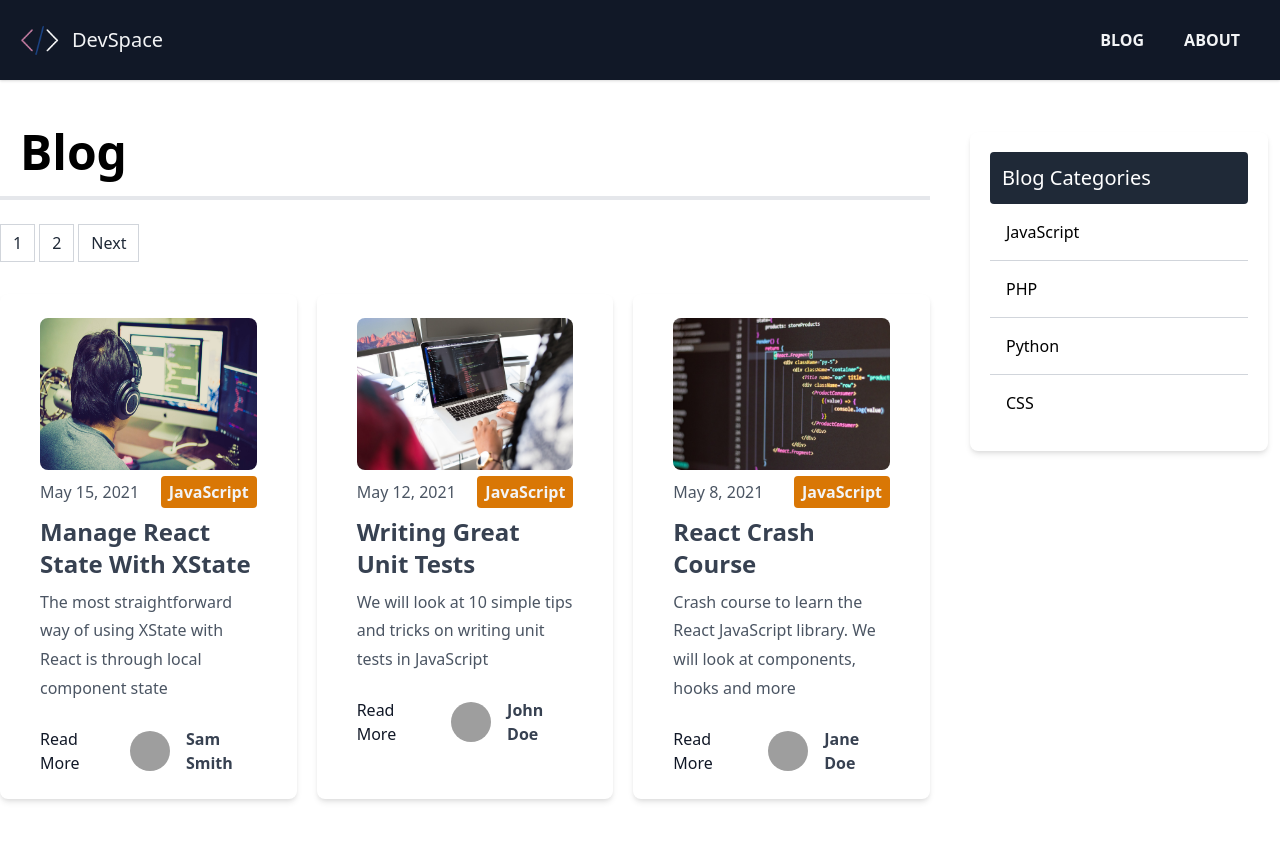
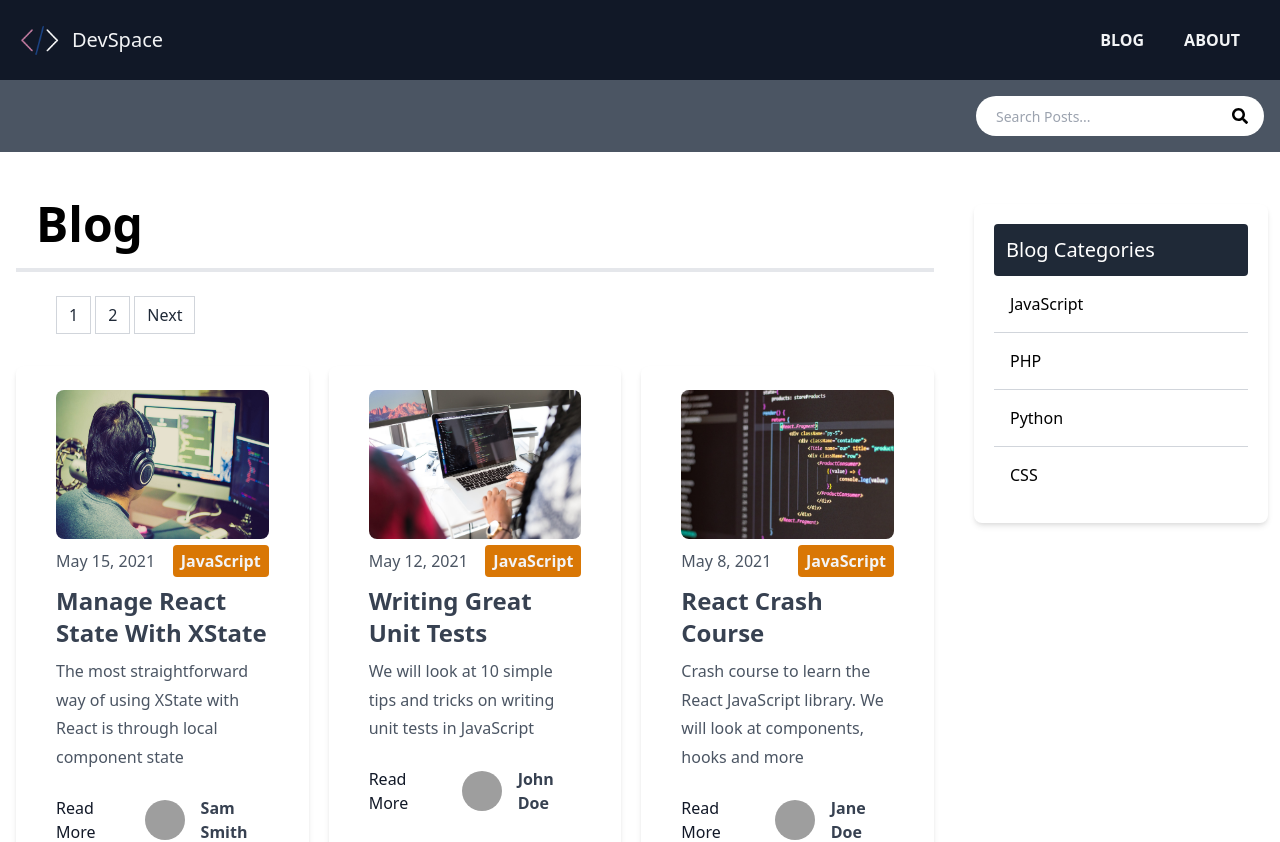
Before and after one commit to sarahmarie1976/devspace-blog, a Next.js app: page /blog/page/1 in a window 1280 px wide. Shown: the top 842 px of the page. Built offline with nearby package versions, Linux system fonts and the light colour scheme; grey boxes are pictures that could not be loaded.

Commit message:
:sparkles: Created search component

```diff
--- a/components/CategoryList.js
+++ b/components/CategoryList.js
@@ -2,7 +2,7 @@
 
 export default function CategoryList({ categories }) {
   return (
-    <div className='w-fit p-5 bg-white rounded-lg shadow-md mt-6 mr-3 '>
+    <div className='w-fit p-5  bg-white rounded-lg shadow-md mt-6 mr-3 '>
       <h3 className='text-xl bg-gray-800 text-white p-3 rounded'>
         Blog Categories
       </h3>
--- a/components/Layout.js
+++ b/components/Layout.js
@@ -2,6 +2,7 @@
 import React from 'react';
 
 import Header from './Header';
+import Search from './Search';
 
 export default function Layout({ title, keywords, description, children }) {
   return (
@@ -14,6 +15,7 @@
       </Head>
 
       <Header />
+      <Search />
 
       <main className='container mx-auto my-7'>{children}</main>
     </div>
--- a/components/Pagination.js
+++ b/components/Pagination.js
@@ -9,7 +9,7 @@
   if (numPages === 1) return <></>;
 
   return (
-    <div className='mt-6 '>
+    <div className='mt-6  ml-10'>
       <ul className='flex pl-0 list-none my-2'>
         {!isFirst && (
           <Link href={prevPage}>
--- /dev/null
+++ b/components/Search.js
@@ -0,0 +1,29 @@
+import { useState, useEffect } from 'react';
+import { FaSearch } from 'react-icons/fa';
+
+export default function Search() {
+  const [searchTerm, setSearchTerm] = useState('');
+  const [searchResults, setSearchResults] = useState([]);
+
+  return (
+    <div className='relative bg-gray-600 p-4'>
+      <div className='container mx-auto flex items-center justify-center md:justify-end'>
+        <div className='relative text-gray-600 w-72'>
+          <form>
+            <input
+              type='search'
+              name='search'
+              id='search'
+              className='bg-white h-10 px-5 pr-10 rounded-full text-sm focus:outline-none w-72'
+              value={searchTerm}
+              onChange={(e) => setSearchTerm(e.target.value)}
+              placeholder='Search Posts...'
+            />
+
+            <FaSearch className='absolute top-0 right-0 text-black mt-3 mr-4' />
+          </form>
+        </div>
+      </div>
+    </div>
+  );
+}
--- a/package.json
+++ b/package.json
@@ -15,7 +15,7 @@
     "next": "10.2.0",
     "react": "17.0.2",
     "react-dom": "17.0.2",
-    "react-icons": "^4.2.0"
+    "react-icons": "^4.4.0"
   },
   "devDependencies": {
     "autoprefixer": "^10.2.5",
--- a/pages/blog/category/[category_name].js
+++ b/pages/blog/category/[category_name].js
@@ -11,7 +11,7 @@
 export default function CategoryBlogPage({ posts, categoryName, categories }) {
   return (
     <Layout>
-      <div className='flex justify-between'>
+      <div className='flex justify-between ml-4'>
         <div className='md:w-3/4 mr-10'>
           <h1 className='text-5xl border-b-4 p-5 font-bold'>
             Posts in {categoryName}
--- a/pages/blog/page/[page_index].js
+++ b/pages/blog/page/[page_index].js
@@ -11,7 +11,7 @@
 export default function BlogPage({ posts, numPages, currentPage, categories }) {
   return (
     <Layout className=''>
-      <div className='flex justify-between'>
+      <div className='flex justify-between ml-4'>
         <div className='md:w-3/4 mr-10'>
           <h1 className='text-5xl border-b-4 p-5 font-bold'>Blog</h1>
 
--- a/pages/index.js
+++ b/pages/index.js
@@ -7,7 +7,7 @@
 export default function HomePage({ posts }) {
   return (
     <Layout className=''>
-      <h1 className='text-5xl border-b-4 p-5 font-bold'>Latest Posts</h1>
+      <h1 className='text-5xl border-b-4 p-5 font-bold '>Latest Posts</h1>
 
       <div className='grid md:grid-cols-2 lg:grid-cols-3 gap-5'>
         {posts.map((post, index) => (
```
Also changed, not shown: 2 other files (tests, documents, lock files or other folders).
